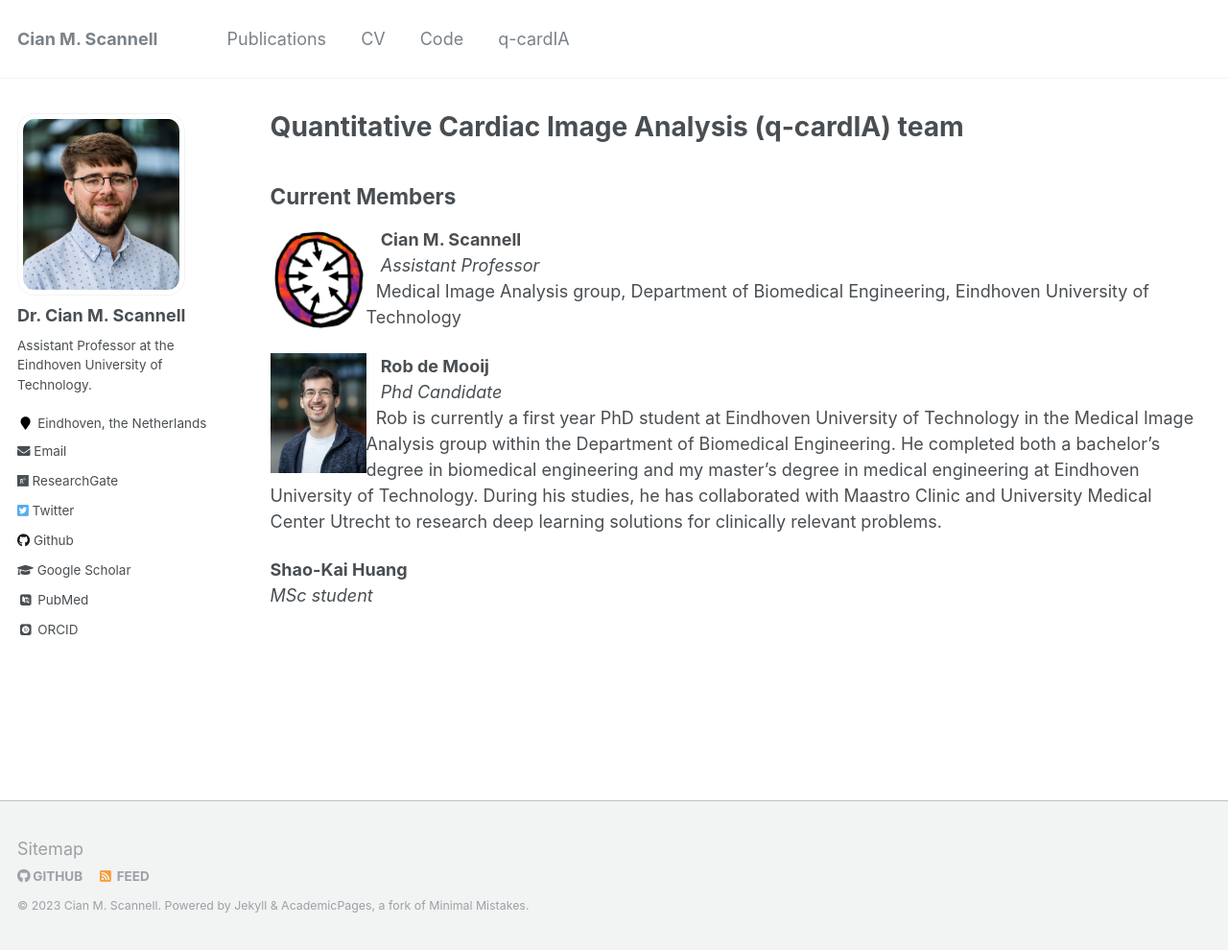
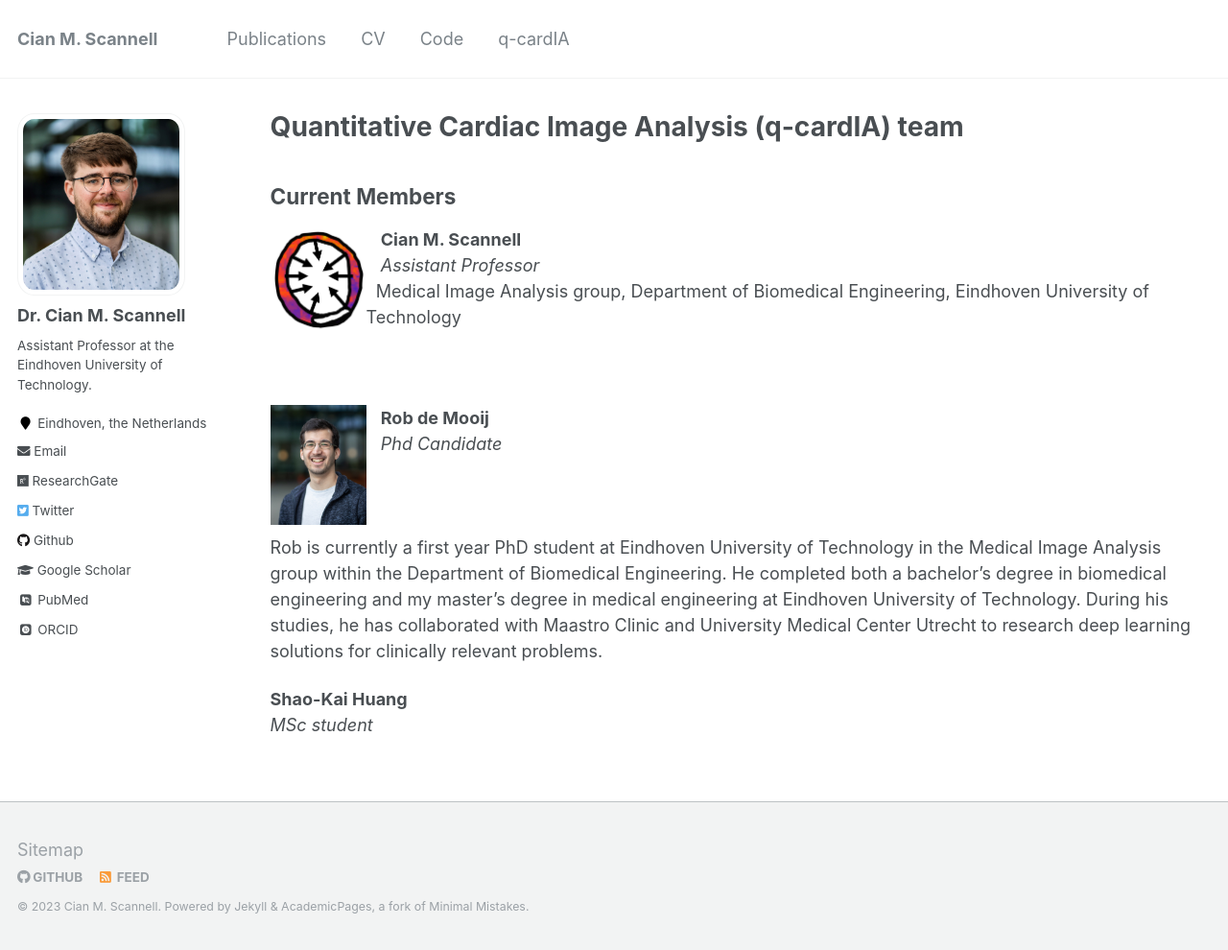
Before and after one commit to cianmscannell/cianmscannell.github.io, a Jekyll site: the page built from _pages/q-cardIA.md, in a window 1280 px wide and 990 px high. Shown: the whole window at 96% size. Built offline with Jekyll 4.4.1, drawn with Linux system fonts in a browser that asks for light colours; some web fonts are replaced.

Commit message:
format new lines

```diff
--- a/_pages/q-cardIA.md
+++ b/_pages/q-cardIA.md
@@ -17,14 +17,17 @@ redirect_from:
 &nbsp;
 &nbsp;
 Medical Image Analysis group, Department of Biomedical Engineering, Eindhoven University of Technology
-
+\
+\
+\
 <!-- **Rob de Mooij**&nbsp;&nbsp;&nbsp;&nbsp;&nbsp;&nbsp;&nbsp;&nbsp;&nbsp;&nbsp;&nbsp;&nbsp;<img src="/images/de_Mooij_Rob.png" width="80" height="55">    -->
 
 <img src="/images/de_Mooij_Rob.png" style="float:left" width="100" height="80" />
 &nbsp;&nbsp;&nbsp;**Rob de Mooij**\
-&nbsp;&nbsp;&nbsp;*Phd Candidate*
-&nbsp;
-&nbsp;
+&nbsp;&nbsp;&nbsp;*Phd Candidate*\
+\
+\
+\
 Rob is currently a first year PhD student at Eindhoven University of Technology in the Medical Image Analysis group within the Department of Biomedical Engineering.
 He completed both a bachelor’s degree in biomedical engineering and my master’s degree in medical engineering at Eindhoven University of Technology. During his studies, he has collaborated with Maastro Clinic and University Medical Center Utrecht to research deep learning solutions for clinically relevant problems.
 
```
